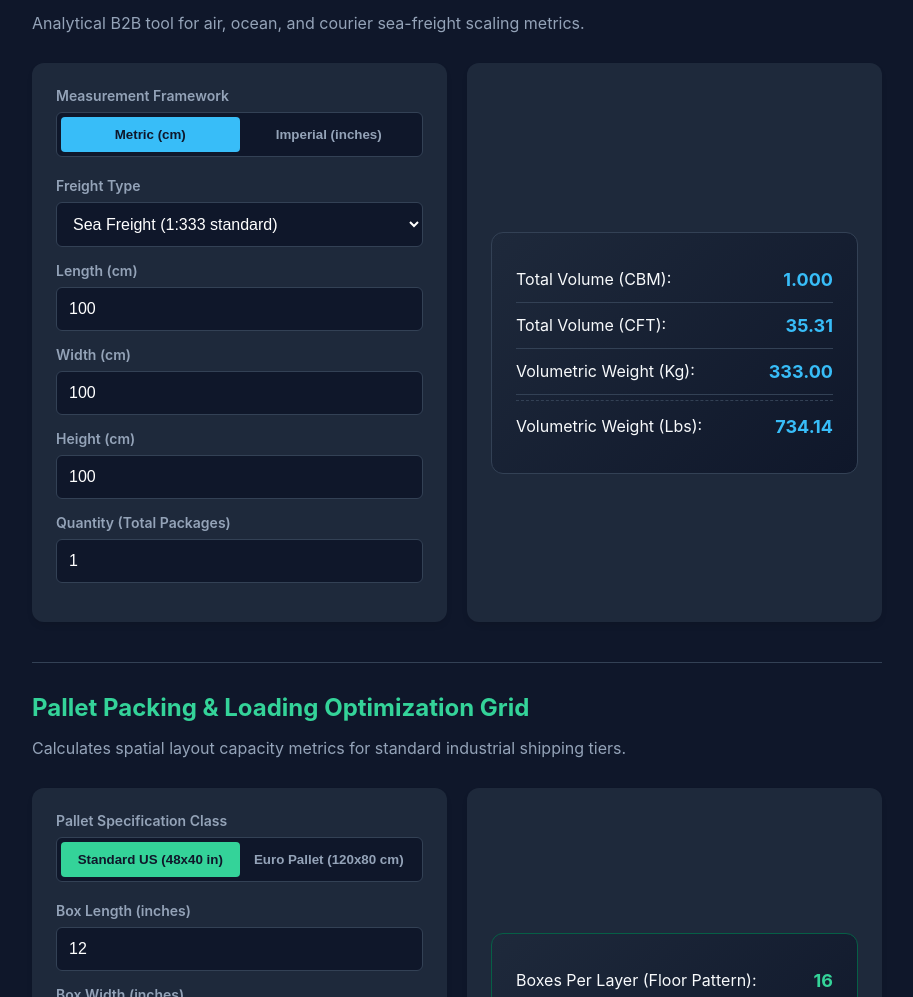
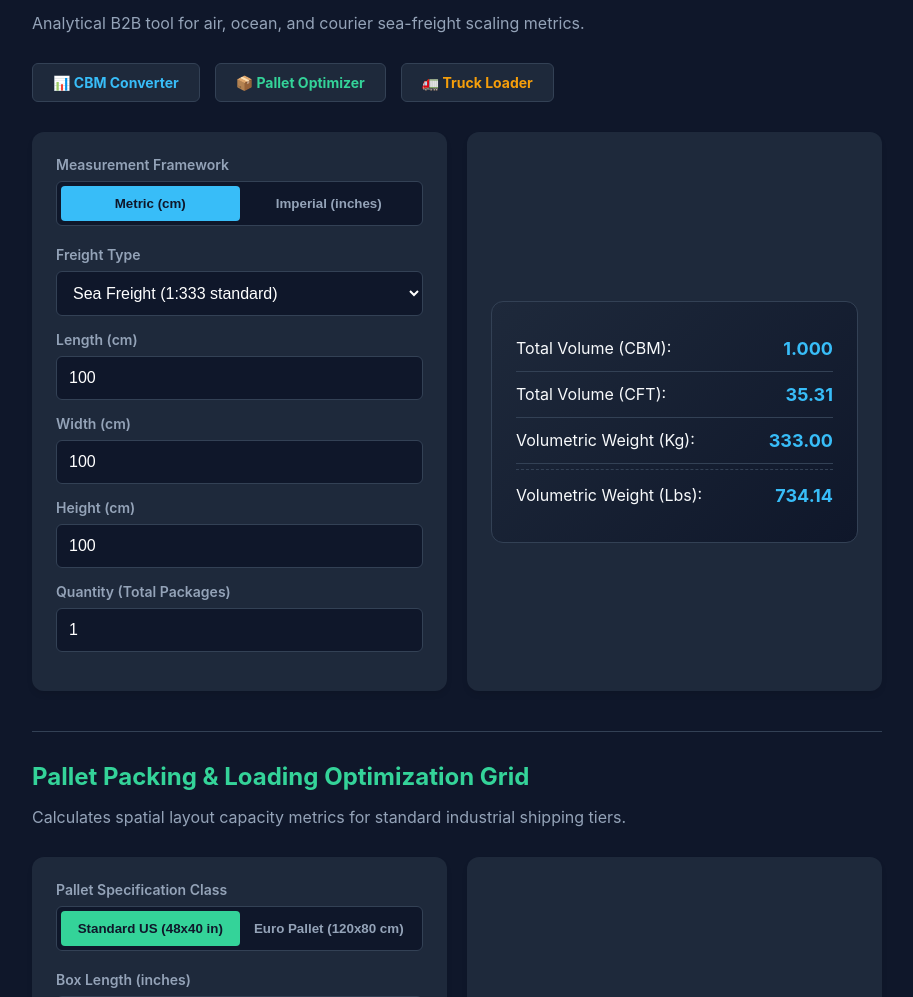
Before and after one commit to reggaefan1975-jpg/freight-suite, a plain HTML site: page index.html in a window 1280 px wide. Shown: the part 103-1100 px from the top of the page, without its empty margins (183-1096 px from the left). Drawn offline with Linux system fonts and the light colour scheme.

Commit message:
Add navigation links for tools in index.html

```diff
--- a/index.html
+++ b/index.html
@@ -39,10 +39,21 @@
     </style>
 </head>
 <body>
+<!-- PASTE THE NAV BLOCK RIGHT HERE: -->
+
+
 <div class="container">
     <!-- TOOL #1: CBM ENGINE -->
     <h1>CBM to Freight Weight Volumetric Converter</h1>
     <p class="subtitle">Analytical B2B tool for air, ocean, and courier sea-freight scaling metrics.</p>
+
+    <div style="display: flex; gap: 15px; margin-bottom: 30px; margin-top: 10px;">
+    <a href="#" style="background: #1e293b; color: #38bdf8; text-decoration: none; padding: 10px 20px; border-radius: 6px; font-weight: bold; border: 1px solid #334155; font-size: 14px;">📊 CBM Converter</a>
+    <a href="#pallet-anchor" style="background: #1e293b; color: #34d399; text-decoration: none; padding: 10px 20px; border-radius: 6px; font-weight: bold; border: 1px solid #334155; font-size: 14px;">📦 Pallet Optimizer</a>
+    <a href="#truck-anchor" style="background: #1e293b; color: #f59e0b; text-decoration: none; padding: 10px 20px; border-radius: 6px; font-weight: bold; border: 1px solid #334155; font-size: 14px;">🚛 Truck Loader</a>
+    </div>
+
+
     <div class="grid">
         <div class="card">
             <label>Measurement Framework</label>
@@ -74,7 +85,7 @@
     </div>
 
     <!-- TOOL #2: PALLET OPTIMIZER ENGINE -->
-    <h2 class="pallet-title">Pallet Packing & Loading Optimization Grid</h2>
+    <h2 class="pallet-title" id="pallet-anchor">Pallet Packing & Loading Optimization Grid</h2>
     <p class="subtitle">Calculates spatial layout capacity metrics for standard industrial shipping tiers.</p>
     <div class="grid">
         <div class="card">
@@ -100,7 +111,7 @@
     </div>
 
     <!-- TOOL #3: TRUCK PALLET CAPACITY OPTIMIZER (WITH GLOBAL METRIC TOGGLE) -->
-    <h2 class="truck-title">How Many Pallets Fit in a Truck & Capacity Floor Optimizer</h2>
+    <h2 class="truck-title" id="truck-anchor">How Many Pallets Fit in a Truck & Capacity Floor Optimizer</h2>
     <p class="subtitle">Optimizes linear floor allocation patterns for commercial box trucks and van fleets globally.</p>
     <div class="grid">
         <div class="card">
```
